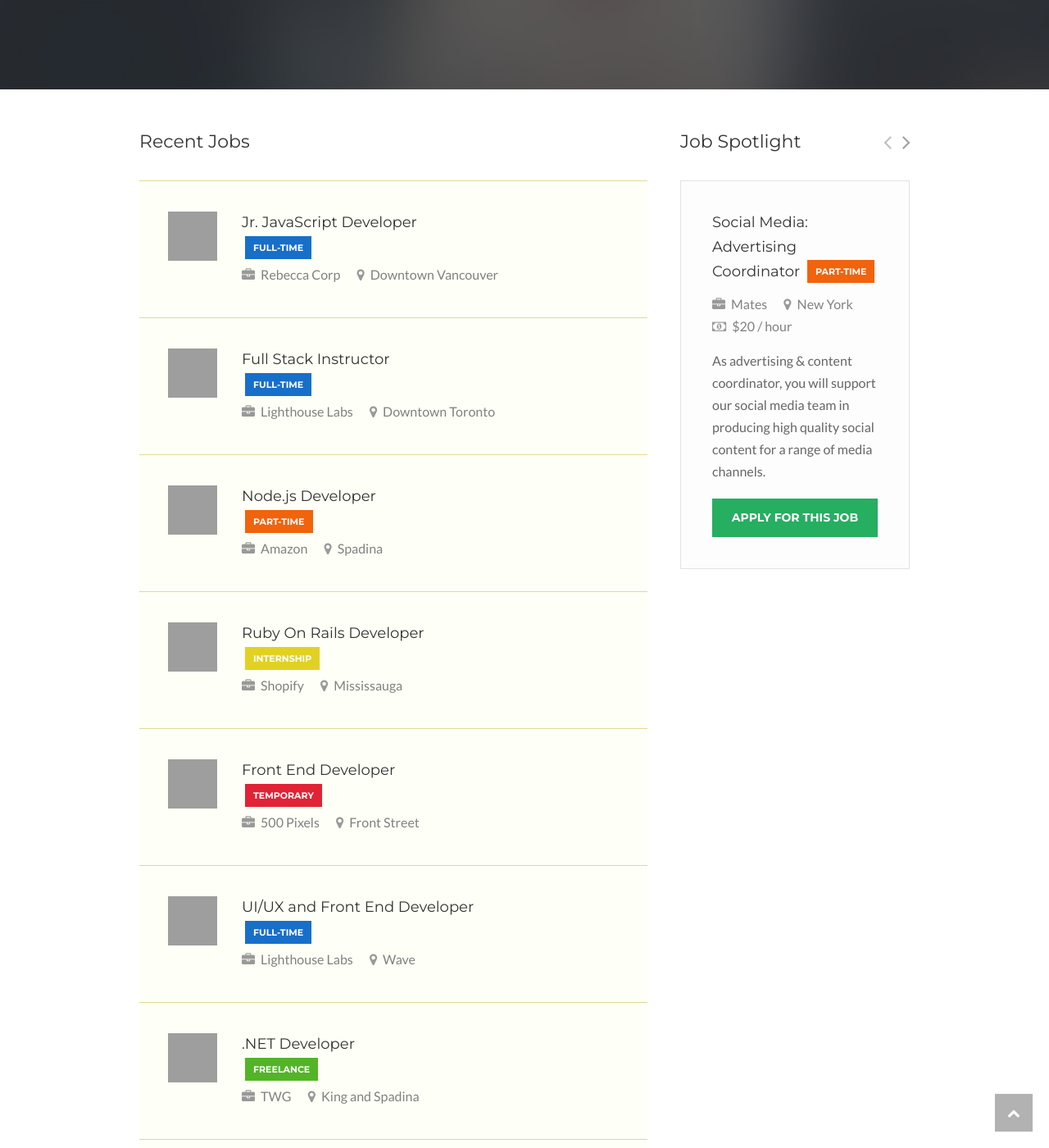
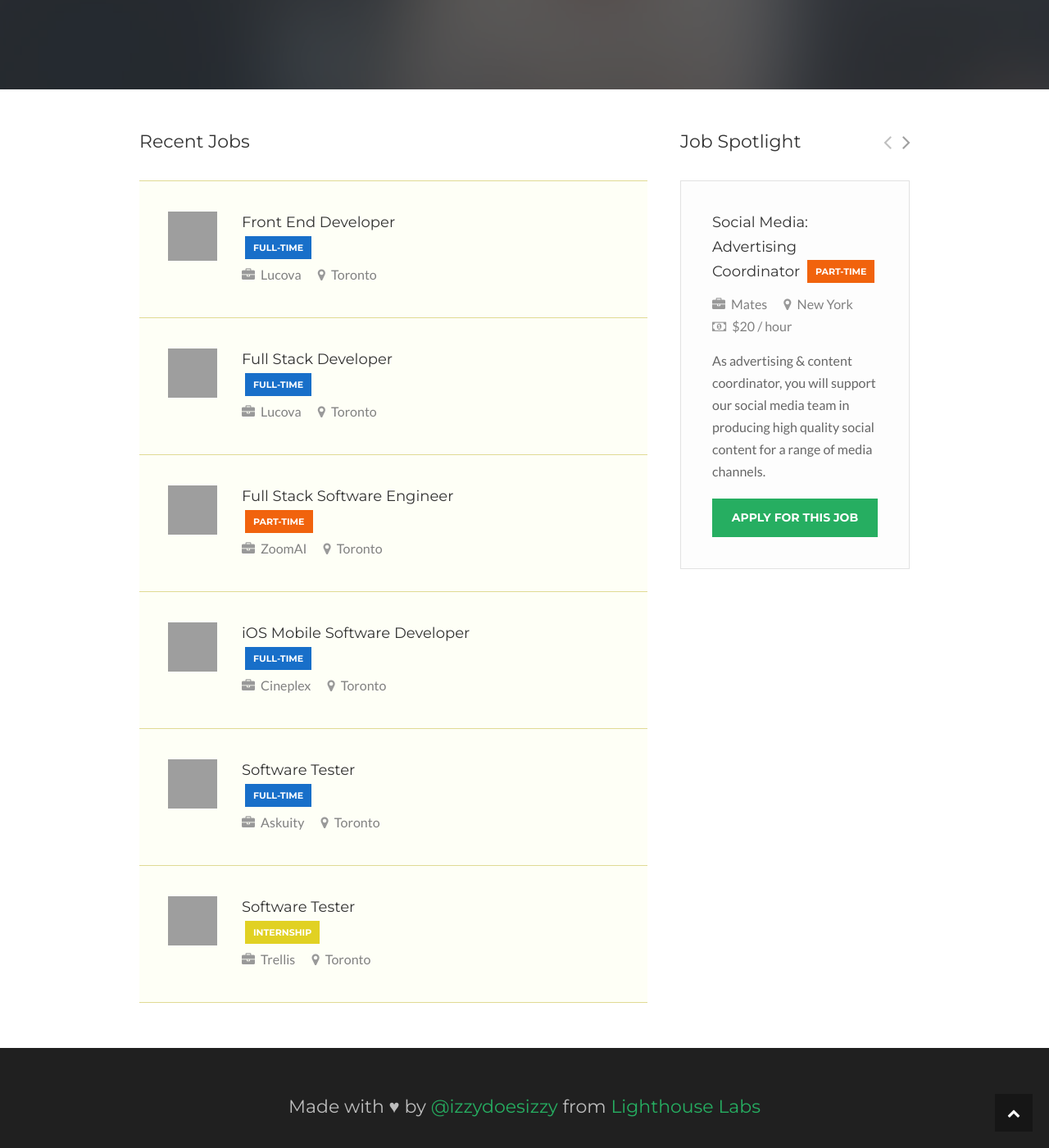
Before and after one commit to izzydoesizzy/todevjobs, a Jekyll site: the page built from index.html, in a window 1280 px wide and 1400 px high, scrolled down 498 px. Shown: the whole window at 82% size. Built offline with Jekyll 4.4.1, drawn with Linux system fonts in a browser that asks for light colours; some of the changed text lies outside the part shown; grey boxes are pictures that could not be loaded.

Commit message:
Add jobs

```diff
--- a/_data/jobs.yml
+++ b/_data/jobs.yml
@@ -1,90 +1,41 @@
-- title: Jr. JavaScript Developer
+- title: Front End Developer
   duration: full-time
-  imagelink: https://cdn-images-1.medium.com/max/600/1*2unV_AgA8S9ccgvlmLa-pg.png
-  company: Rebecca Corp
-  location: "Downtown Vancouver"
-  joblink: http://www.google.ca
+  imagelink: https://pbs.twimg.com/profile_images/593390090014982145/YGdtiYdI.png
+  company: Lucova
+  location: "Toronto"
+  joblink: https://www.lucova.com/careers/listings/A1000222
 
-- title: Full Stack Instructor
+- title: Full Stack Developer
   duration: full-time
-  imagelink: https://pbs.twimg.com/profile_images/378800000328970347/40e96c650dad499b060a4f24ddc68c6e_400x400.png
-  company: Lighthouse Labs
-  location: "Downtown Toronto"
-  joblink: http://www.google.ca
+  imagelink: https://pbs.twimg.com/profile_images/593390090014982145/YGdtiYdI.png
+  company: Lucova
+  location: "Toronto"
+  joblink: https://www.lucova.com/careers/listings/A1000222
 
-- title: Node.js Developer
+- title: Full Stack Software Engineer
   duration: part-time
-  imagelink: https://pbs.twimg.com/profile_images/786252488223580160/9-Lwv1sI.jpg
-  company: Amazon
-  location: "Spadina"
-  joblink: http://www.google.ca
+  imagelink: https://pbs.twimg.com/profile_images/793525058840952832/D0ADblG3.jpg
+  company: ZoomAI
+  location: "Toronto"
+  joblink: https://angel.co/zoom-ai/jobs/203971-full-stack-software-engineer
 
-- title: Ruby On Rails Developer
+- title: iOS Mobile Software Developer
+  duration: full-time
+  imagelink: https://pbs.twimg.com/profile_images/849713642866167808/jj2c4v3Q.jpg
+  company: Cineplex
+  location: "Toronto"
+  joblink: http://careers.cineplex.com/jobs/6844554-ios-mobile-software-developer
+
+- title: Software Tester
+  duration: full-time
+  imagelink: https://pbs.twimg.com/profile_images/666361522692554752/jV0T1FQo_400x400.jpg
+  company: Askuity
+  location: "Toronto"
+  joblink: https://www.askuity.com/jobs/software-tester/
+
+- title: Software Tester
   duration: internship
-  imagelink: https://pbs.twimg.com/profile_images/839169520082178048/721vi7RC.jpg
-  company: Shopify
-  location: "Mississauga"
-  joblink: http://www.google.ca
-
-- title: Front End Developer
-  duration: temporary
-  imagelink: https://pbs.twimg.com/profile_images/750245754728439809/FtlOClI8_400x400.jpg
-  company: "500 Pixels"
-  location: Front Street
-  joblink: http://www.google.ca
-
-- title: UI/UX and Front End Developer
-  duration: full-time
-  imagelink: https://pbs.twimg.com/profile_images/2889420774/5699bcc2a948d11e5918ccca858956c8_400x400.jpeg
-  company: "Lighthouse Labs"
-  location: Wave
-  joblink: http://www.google.ca
-
-- title: .NET Developer
-  duration: freelance
-  imagelink: https://pbs.twimg.com/profile_images/608742547272290304/vl4pXqqG.png
-  company: "TWG"
-  location: King and Spadina
-  joblink: http://www.google.ca
-
-- title: Part Time iOS Instructor
-  duration: Part-Time
-  imagelink: https://pbs.twimg.com/profile_images/378800000328970347/40e96c650dad499b060a4f24ddc68c6e_400x400.png
-  company: "Lighthouse Labs"
-  location: King and Spadina
-  joblink: http://www.google.ca
-
-- title: "Patrick's Assistant"
-  duration: Part-Time
-  imagelink: https://pbs.twimg.com/profile_images/839711043056132097/2F8DZeeB.jpg
-  company: "Lighthouse Labs"
-  location: King and Spadina
-  joblink: http://www.google.ca
-
-- title: "Jeremy's Assistant"
-  duration: Part-Time
-  imagelink: https://pbs.twimg.com/profile_images/839711043056132097/2F8DZeeB.jpg
-  company: "Lighthouse Labs"
-  location: King and Spadina
-  joblink: http://www.google.ca
-
-- title: "Alex's Assistant"
-  duration: Part-Time
-  imagelink: https://pbs.twimg.com/profile_images/839711043056132097/2F8DZeeB.jpg
-  company: "Lighthouse Labs"
-  location: King and Spadina
-  joblink: http://www.google.ca
-
-- title: Zach's Wine Restocker
-  duration: full-time
-  imagelink: https://pbs.twimg.com/profile_images/378800000328970347/40e96c650dad499b060a4f24ddc68c6e_400x400.png
-  company: Lighthouse Labs
-  location: "Downtown Toronto"
-  joblink: http://www.google.ca
-
-- title: "Maggie's New Job"
-  duration: full-time
-  imagelink: https://cdn-images-1.medium.com/max/600/1*2unV_AgA8S9ccgvlmLa-pg.png
-  company: Rebecca Corp
-  location: "Downtown Vancouver"
-  joblink: http://www.google.ca
+  imagelink: https://pbs.twimg.com/profile_images/752911063214006272/JTPF-yZO_400x400.jpg
+  company: Trellis
+  location: "Toronto"
+  joblink: https://www.trellisgrows.com/careers/5741031244955648
```
